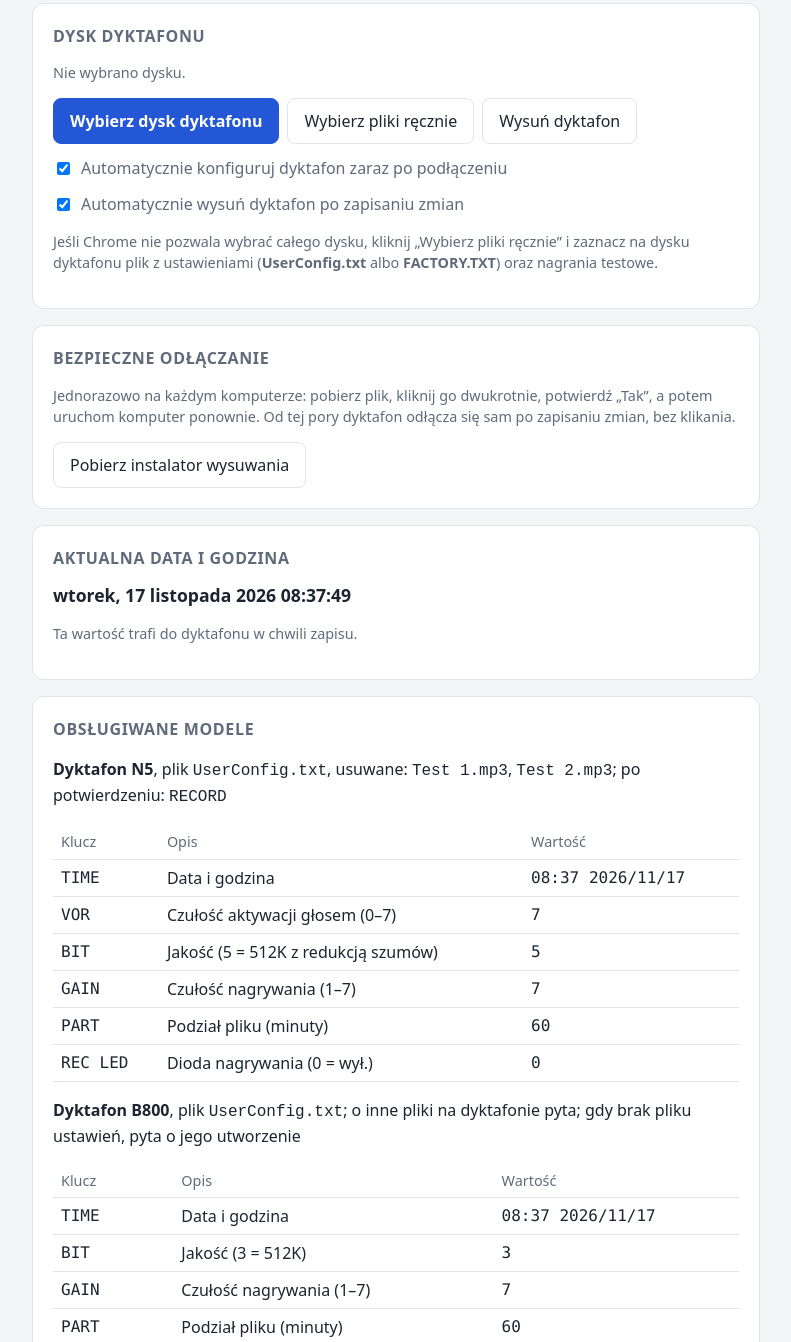
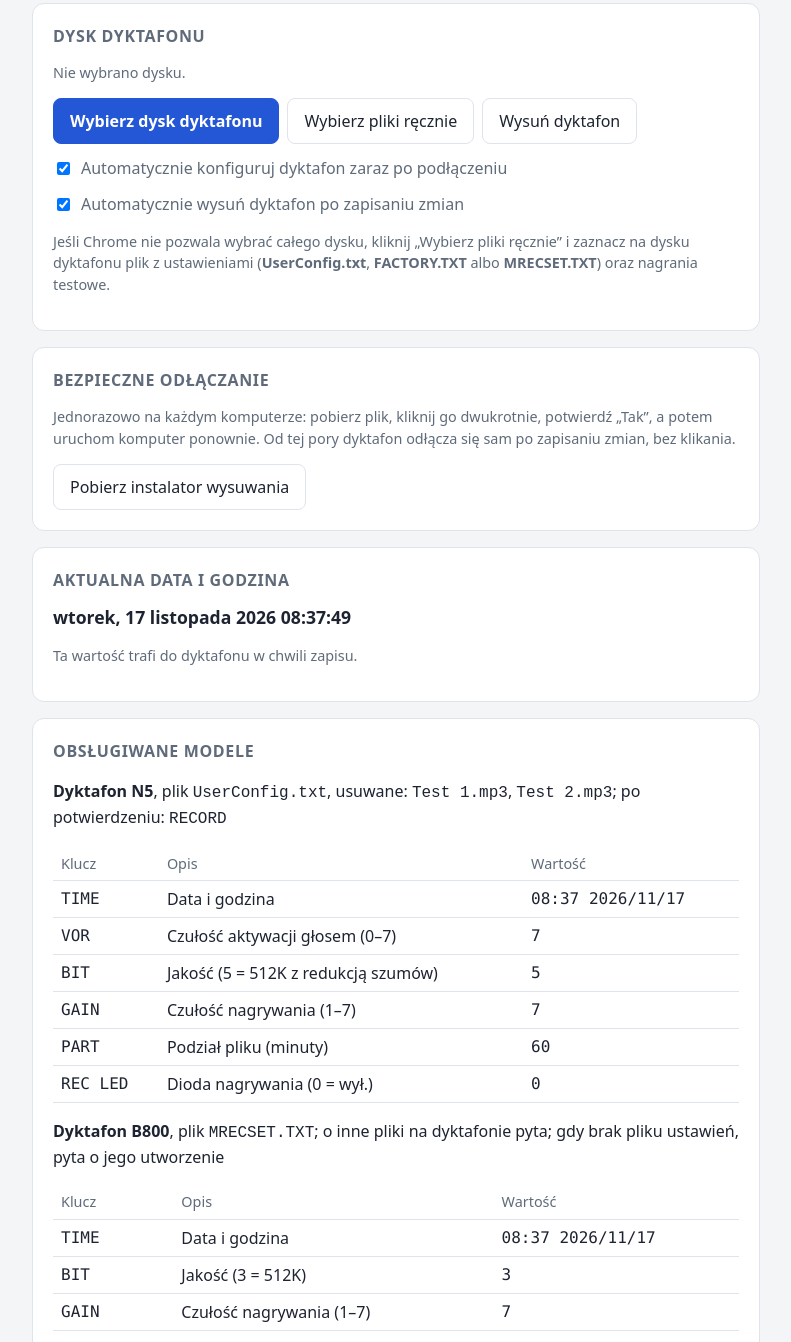
Before and after one commit to Patka24/zmiana-ustawien-dyktafonu, a plain HTML site: page index.html in a window 1280 px wide. Shown: the part 295-1637 px from the top of the page, without its empty margins (244-1035 px from the left). Drawn offline with Linux system fonts and the light colour scheme.

Commit message:
Update index.html

```diff
--- a/index.html
+++ b/index.html
@@ -82,7 +82,7 @@
     </div>
     <label class="auto"><input type="checkbox" id="autoChk" checked> Automatycznie konfiguruj dyktafon zaraz po podłączeniu</label>
     <label class="auto"><input type="checkbox" id="ejectChk" checked> Automatycznie wysuń dyktafon po zapisaniu zmian</label>
-    <p class="muted">Jeśli Chrome nie pozwala wybrać całego dysku, kliknij „Wybierz pliki ręcznie” i zaznacz na dysku dyktafonu plik z ustawieniami (<b>UserConfig.txt</b> albo <b>FACTORY.TXT</b>) oraz nagrania testowe.</p>
+    <p class="muted">Jeśli Chrome nie pozwala wybrać całego dysku, kliknij „Wybierz pliki ręcznie” i zaznacz na dysku dyktafonu plik z ustawieniami (<b>UserConfig.txt</b>, <b>FACTORY.TXT</b> albo <b>MRECSET.TXT</b>) oraz nagrania testowe.</p>
   </div>
 
   <div class="card">
@@ -158,7 +158,7 @@ const PROFILES = [
   {
     id: 'B800',
     name: 'Dyktafon B800',
-    configFile: 'UserConfig.txt',
+    configFile: 'MRECSET.TXT',
     lineRe: N5_LINE_RE,
     // Ten sam format co N5, ale bez ustawienia VOR
     detect: cfg => ['TIME', 'BIT', 'GAIN', 'PART', 'REC LED'].every(k => k in cfg.values) && !('VOR' in cfg.values),
@@ -222,7 +222,7 @@ const REG_TEXT = String.raw`Windows Registry Editor Version 5.00
 "URL Protocol"=""
 
 [HKEY_CURRENT_USER\Software\Classes\wysun-dyktafon\shell\open\command]
-@="powershell.exe -NoProfile -WindowStyle Hidden -Command \"$log=Join-Path $env:TEMP 'wysun-dyktafon.log'; function L($t){Add-Content -Path $log -Value ((Get-Date -Format s)+' '+$t)}; Add-Type -AssemblyName System.Windows.Forms; $dr=@(Get-CimInstance Win32_LogicalDisk | Where-Object { $_.DeviceID -ne $env:SystemDrive -and ($_.DriveType -eq 2 -or $_.DriveType -eq 3) -and ((Test-Path ($_.DeviceID+'\\UserConfig.txt')) -or (Test-Path ($_.DeviceID+'\\FACTORY.TXT'))) }); if($dr.Count -eq 0){L 'Nie znaleziono dyktafonu'; [System.Windows.Forms.MessageBox]::Show('Nie znaleziono podłączonego dyktafonu.','Wysuwanie dyktafonu')|Out-Null; exit}; $sh=New-Object -ComObject Shell.Application; foreach($d in $dr){$id=$d.DeviceID; $it=$sh.Namespace(17).ParseName($id); $v=$it.Verbs()|Where-Object{($_.Name -replace '&','') -match 'Wysu|Eject'}|Select-Object -First 1; if($v){L ('Wysuwam '+$id+' '+$v.Name); $v.DoIt()}else{L ('Brak polecenia Wysuń dla '+$id)}; $ok=$false; for($i=0;$i -lt 20;$i++){Start-Sleep -Milliseconds 500; if(-not (Test-Path ($id+'\\'))){$ok=$true;break}}; if($ok){L ('Odłączono '+$id)}else{L ('Nie odłączono '+$id); [System.Windows.Forms.MessageBox]::Show('Nie udało się bezpiecznie odłączyć dyktafonu '+$id+'. Użyj „Wysuń” w Eksploratorze.','Wysuwanie dyktafonu')|Out-Null}}\""
+@="powershell.exe -NoProfile -WindowStyle Hidden -Command \"$log=Join-Path $env:TEMP 'wysun-dyktafon.log'; function L($t){Add-Content -Path $log -Value ((Get-Date -Format s)+' '+$t)}; Add-Type -AssemblyName System.Windows.Forms; $dr=@(Get-CimInstance Win32_LogicalDisk | Where-Object { $_.DeviceID -ne $env:SystemDrive -and ($_.DriveType -eq 2 -or $_.DriveType -eq 3) -and ((Test-Path ($_.DeviceID+'\\UserConfig.txt')) -or (Test-Path ($_.DeviceID+'\\FACTORY.TXT')) -or (Test-Path ($_.DeviceID+'\\MRECSET.TXT'))) }); if($dr.Count -eq 0){L 'Nie znaleziono dyktafonu'; [System.Windows.Forms.MessageBox]::Show('Nie znaleziono podłączonego dyktafonu.','Wysuwanie dyktafonu')|Out-Null; exit}; $sh=New-Object -ComObject Shell.Application; foreach($d in $dr){$id=$d.DeviceID; $it=$sh.Namespace(17).ParseName($id); $v=$it.Verbs()|Where-Object{($_.Name -replace '&','') -match 'Wysu|Eject'}|Select-Object -First 1; if($v){L ('Wysuwam '+$id+' '+$v.Name); $v.DoIt()}else{L ('Brak polecenia Wysuń dla '+$id)}; $ok=$false; for($i=0;$i -lt 20;$i++){Start-Sleep -Milliseconds 500; if(-not (Test-Path ($id+'\\'))){$ok=$true;break}}; if($ok){L ('Odłączono '+$id)}else{L ('Nie odłączono '+$id); [System.Windows.Forms.MessageBox]::Show('Nie udało się bezpiecznie odłączyć dyktafonu '+$id+'. Użyj „Wysuń” w Eksploratorze.','Wysuwanie dyktafonu')|Out-Null}}\""
 `;
 const pad = n => String(n).padStart(2, '0');
 function formatN5Time(d) {
```
